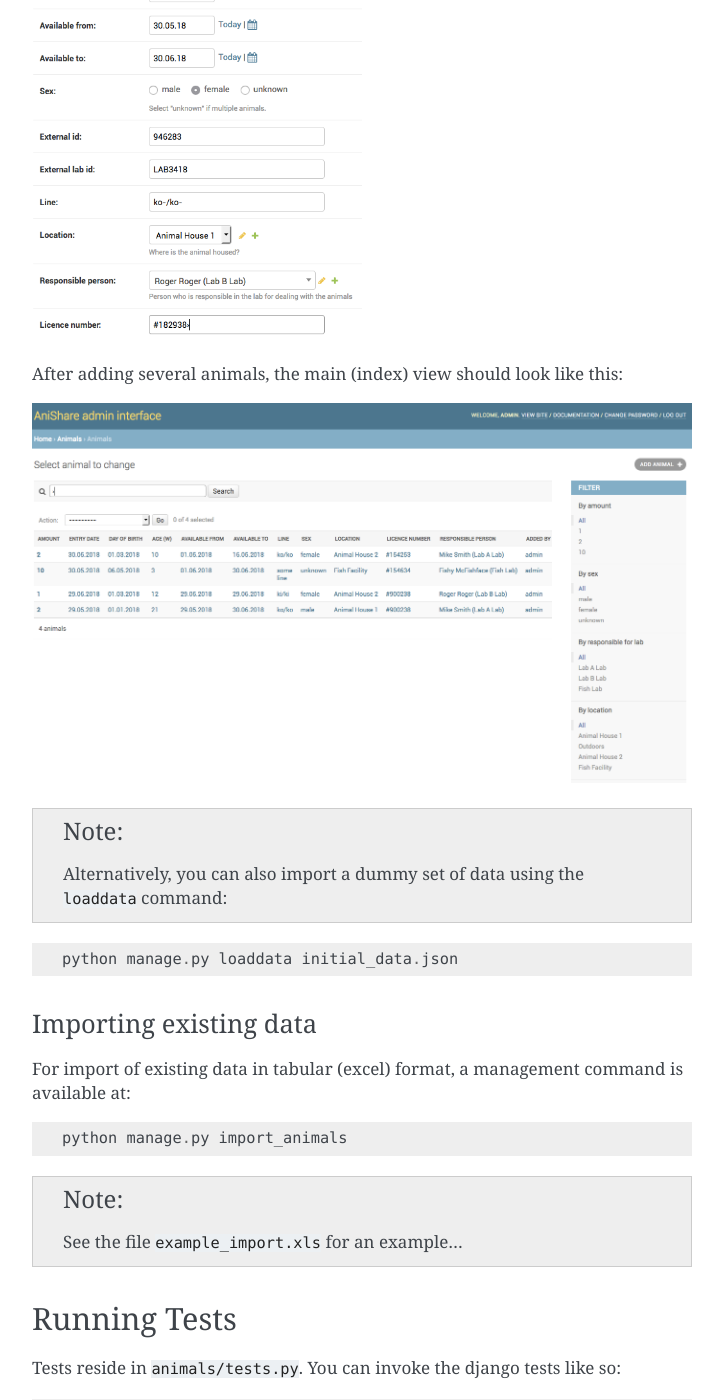
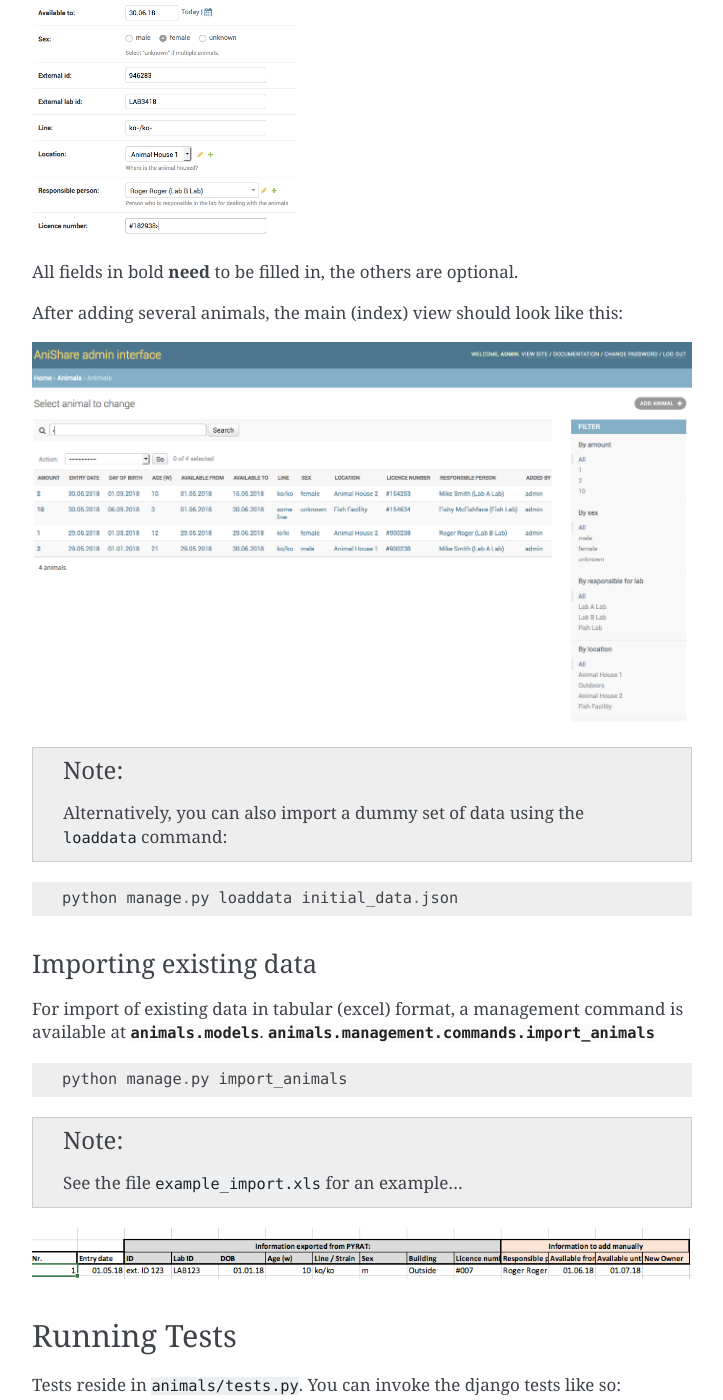
Before and after one commit to mohnbroetchen2/AniShare, a Sphinx documentation site: the page built from doc/index.rst, in a window 1280 px wide and 1400 px high, scrolled down 2590 px. Shown: the whole window, without its empty margins (388-1111 px from the left). Built offline with Sphinx 7.4.7, drawn with Linux system fonts in a browser that asks for light colours; the version number could not be read and is left out; some of the changed text lies outside the part shown.

Commit message:
add import_excel_sheet.png

```diff
--- a/doc/index.rst
+++ b/doc/index.rst
@@ -3,8 +3,8 @@
    You can adapt this file completely to your liking, but it should at least
    contain the root `toctree` directive.
 
-Welcome to anishare's documentation!
-====================================
+Welcome to the documentation of anishare !
+==========================================
 
 .. toctree::
    :maxdepth: 2
@@ -80,7 +80,9 @@ This will listen on ``http://localhost:8000``, so browse to the admin page
 Click on ``Animals`` -> ``Add`` to add an animal.
 
 .. image:: img/admin_add_animal.png
-   :width: 50%
+   :width: 40%
+
+All fields in bold **need** to be filled in, the others are optional.
 
 After adding several animals, the main (index) view should look like this:
 
@@ -95,11 +97,14 @@ After adding several animals, the main (index) view should look like this:
 
 Importing existing data
 ^^^^^^^^^^^^^^^^^^^^^^^
-For import of existing data in tabular (excel) format, a management command is available at::
+For import of existing data in tabular (excel) format, a management command is available at
+:py:mod:`animals.models`.
+:py:mod:`animals.management.commands.import_animals` ::
 
    python manage.py import_animals
 
 .. Note:: See the file ``example_import.xls`` for an example...
+.. image:: img/import_excel_sheet.png
 
 Running Tests
 -------------
```
Also changed, not shown: other parts of doc/index.rst (+1 -1 lines), doc/img/import_excel_sheet.png (added).
